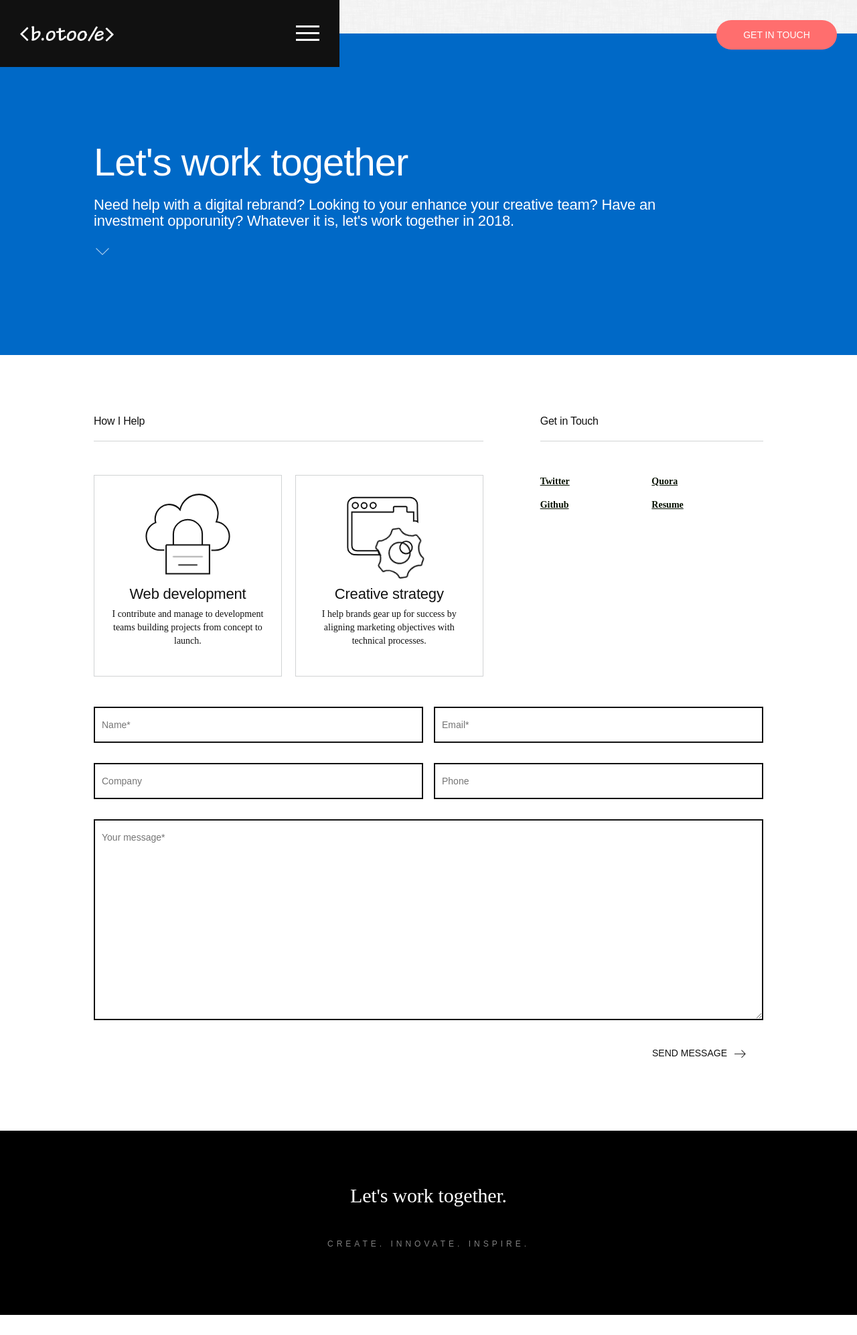
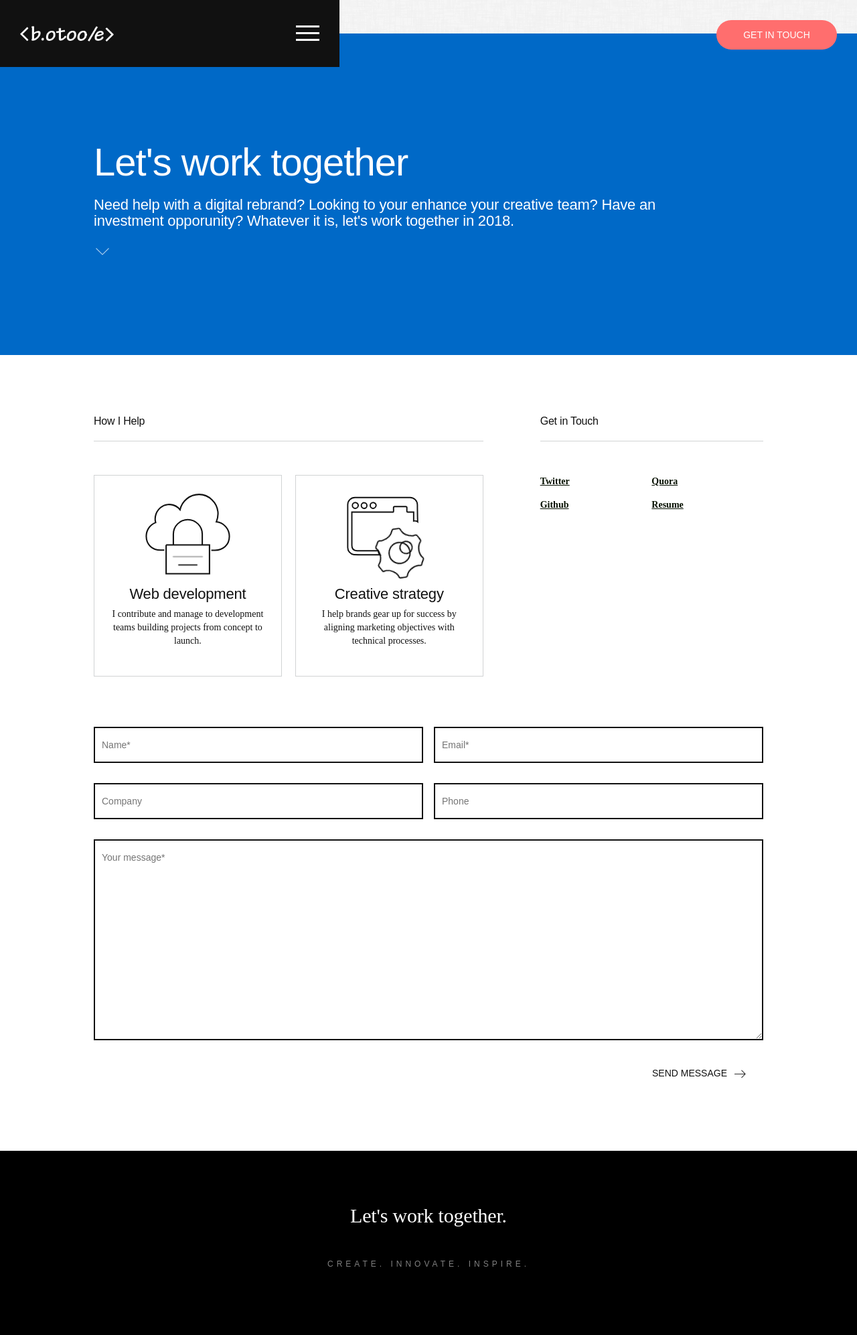
Before and after one commit to brianotoole/brianz3.1, a Jekyll site: the page built from contact.html, in a window 1280 px wide. Shown: the whole page at 67% size. Built offline with Jekyll 4.4.1, drawn with Linux system fonts in a browser that asks for light colours; nearby versions of some CDN libraries; some web fonts are replaced; before the commit the page ends 1963 px from its top, so only the background shows below that.

```diff
--- a/assets/css/app.css
+++ b/assets/css/app.css
@@ -2172,7 +2172,7 @@
       -ms-flex-pack: justify;
           justify-content: space-between;
   margin: -10px;
-  padding: 0; }
+  padding-bottom: 30px; }
   .grid-flex-wrapper .card {
     -ms-flex-preferred-size: calc(100% - 20px);
         flex-basis: calc(100% - 20px);
@@ -2485,6 +2485,7 @@
   overflow: visible; }
 
 .svg {
+  position: relative;
   display: block;
   width: 1em;
   height: 1em;
--- a/src/styles/components/_svgs.scss
+++ b/src/styles/components/_svgs.scss
@@ -4,6 +4,7 @@
   overflow: visible;
 }
 .svg {
+  position: relative;
   display: block;
   width: 1em;
   height: 1em;
--- a/src/styles/layouts/_page.scss
+++ b/src/styles/layouts/_page.scss
@@ -203,7 +203,7 @@
   flex-wrap: wrap;
   justify-content: space-between;
   margin: -10px;
-  padding: 0;
+  padding-bottom: 30px;
   .card {
     flex-basis: calc(100% - 20px);
     margin: 10px;
```
